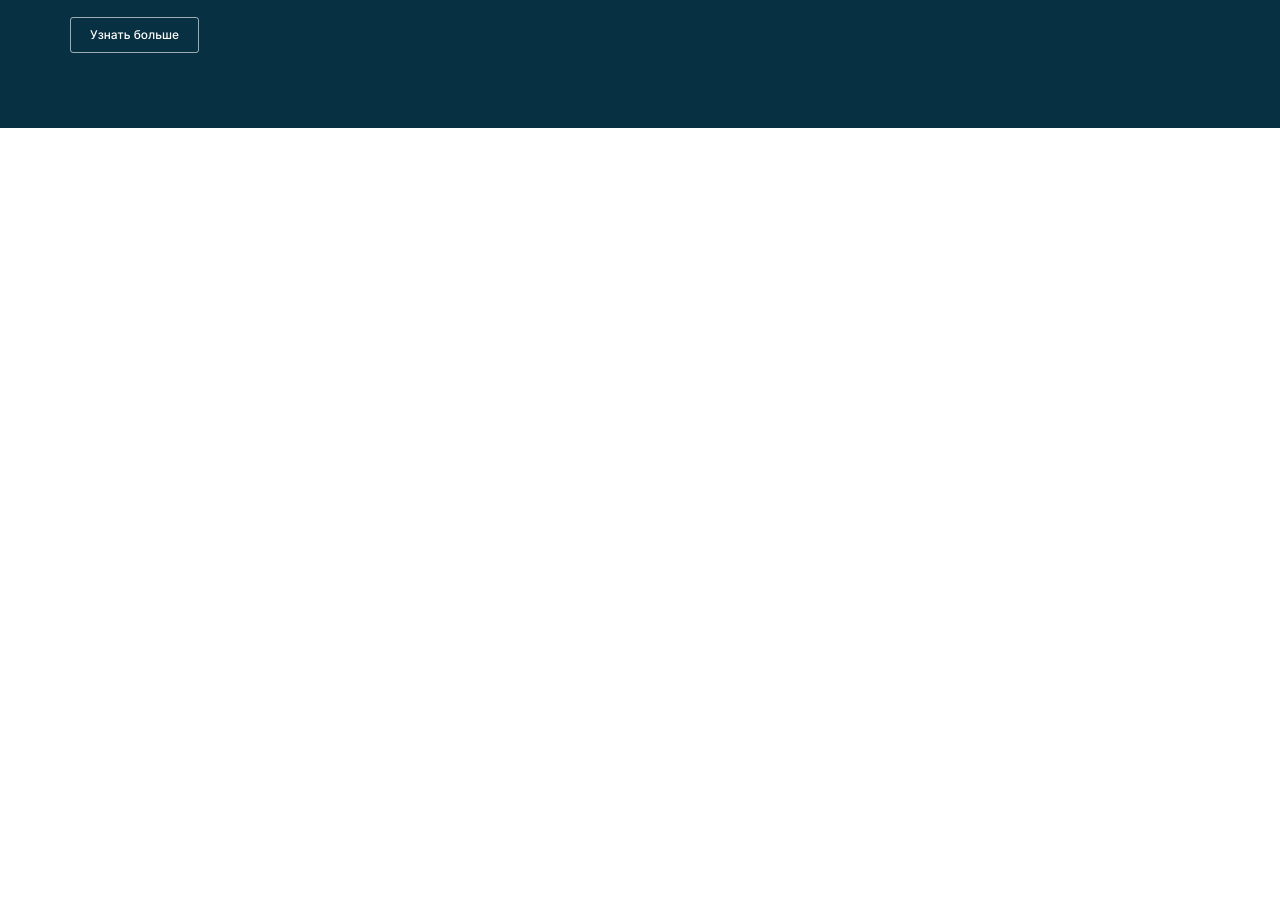
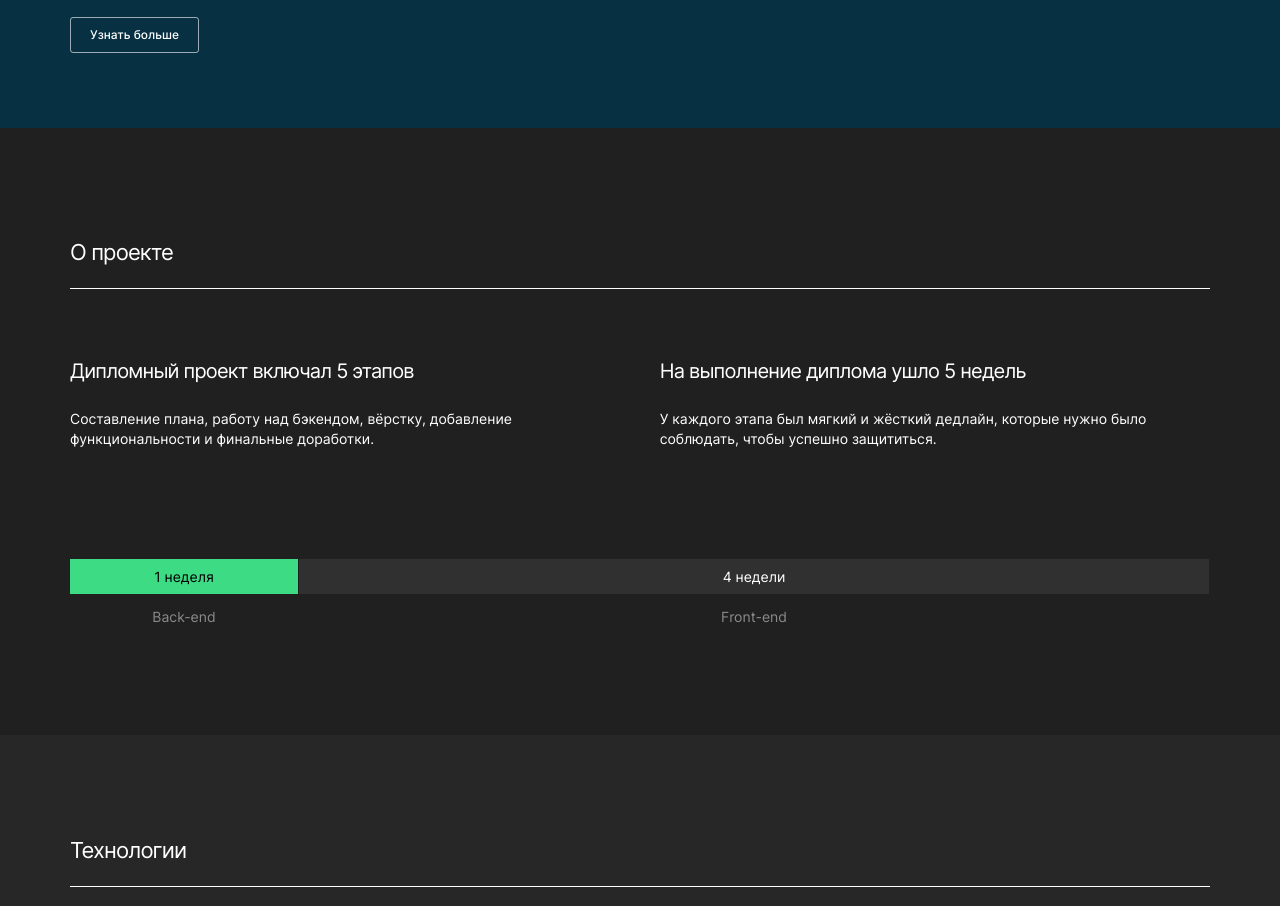
Before and after one commit to 1qqoo/movies-explorer-frontend, a React (Create React App) app: page / in a window 1280 px wide. Shown: the part 520-1426 px from the top of the page. Before the commit the page ends 800 px from the top, so only its background shows below. Built offline with nearby package versions, Linux system fonts and the light colour scheme.

Commit message:
добавил секции Promo/About

```diff
--- a/src/components/AboutProject/AboutProject.css
+++ b/src/components/AboutProject/AboutProject.css
@@ -0,0 +1,75 @@
+.aboutProject {
+  width: 100%;
+}
+
+.aboutProject__container {
+  max-width: 1280px;
+  min-width: 320px;
+  padding: 93px 70px 0;
+  margin: 0 auto;
+  box-sizing: border-box;
+}
+
+.aboutProject-info {
+  display: flex;
+  gap: 52px;
+}
+
+.aboutProject-list {
+  margin: 96px 0 110px;
+  display: grid;
+  list-style-type: none;
+  padding: 0;
+  grid-template-columns: 20% 80%;
+  grid-template-rows: 63px;
+  justify-items: center;
+  align-items: center;
+  background-color: rgba(32, 32, 32, 1);
+  color: rgba(139, 139, 139, 1);
+}
+
+.aboutProject-list__text {
+  font-size: 14px;
+  font-style: normal;
+  font-weight: 400;
+  line-height: normal;
+}
+
+.aboutProject-list__text_colore_green {
+  color: rgba(0, 0, 0, 1);
+  padding: 9px 84px;
+  background-color: rgba(61, 220, 132, 1);
+}
+
+.aboutProject-list__text_colore_grey {
+  color: rgba(255, 255, 255, 1);
+  padding: 9px 424px;
+  background-color: rgba(48, 48, 48, 1);
+}
+
+.two-columns__main-text {
+  margin: 0;
+  padding: 52px 0 26px;
+  font-size: 20px;
+  font-style: normal;
+  font-weight: 400;
+  line-height: normal;
+  letter-spacing: -0.8px;
+}
+
+.two-columns__main-paragraph {
+  margin: 0;
+  font-size: 14px;
+  font-style: normal;
+  font-weight: 400;
+  line-height: 20px;
+}
+
+.section-title {
+  font-weight: 400;
+  font-size: 22px;
+  line-height: normal;
+  letter-spacing: -0.88px;
+  padding: 0 0 23px;
+  border-block-end: solid 1px;
+}
--- a/src/components/AboutProject/AboutProject.jsx
+++ b/src/components/AboutProject/AboutProject.jsx
@@ -0,0 +1,43 @@
+import './AboutProject.css';
+
+function AboutProject() {
+  return (
+    <section className="aboutProject">
+      <div className="aboutProject__container">
+        <h2 className="section-title">О проекте</h2>
+        <div className="aboutProject-info">
+          <article className="two-columns">
+            <h3 className="two-columns__main-text">
+              Дипломный проект включал 5 этапов
+            </h3>
+            <p className="two-columns__main-paragraph">
+              Составление плана, работу над бэкендом, вёрстку, добавление
+              функциональности и финальные доработки.
+            </p>
+          </article>
+          <article className="two-columns">
+            <h3 className="two-columns__main-text">
+              На выполнение диплома ушло 5 недель
+            </h3>
+            <p className="two-columns__main-paragraph">
+              У каждого этапа был мягкий и жёсткий дедлайн, которые нужно было
+              соблюдать, чтобы успешно защититься.
+            </p>
+          </article>
+        </div>
+        <ul className="aboutProject-list">
+          <li className="aboutProject-list__text aboutProject-list__text_colore_green">
+            1 неделя
+          </li>
+          <li className="aboutProject-list__text aboutProject-list__text_colore_grey">
+            4 недели
+          </li>
+          <li className="aboutProject-list__text">Back-end</li>
+          <li className="aboutProject-list__text">Front-end</li>
+        </ul>
+      </div>
+    </section>
+  );
+}
+
+export default AboutProject;
--- a/src/components/App/App.css
+++ b/src/components/App/App.css
@@ -1,19 +1,20 @@
-@import url('../../vendor/normalize.css');
-@import url('../../vendor/fonts/fonts.css');
-
-.body {
-  color: white;
+.app {
+  background-color: #202020;
+  min-height: 100vh;
   min-width: 320px;
-  margin: 0 auto;
-  font-family: 'Inter', 'SuisseIntl', 'Arial', sans-serif;
-  text-rendering: optimizeLegibility;
+  width: 100%;
+  display: flex;
+  align-items: center;
+  flex-direction: column;
+  position: relative;
+  font-family: 'Inter', SuisseIntl, sans-serif;
+  color: #fff;
+  overflow: hidden;
+  -webkit-tap-highlight-color: rgba(0, 0, 0, 0);
   -moz-osx-font-smoothing: grayscale;
   -webkit-font-smoothing: antialiased;
   -webkit-text-size-adjust: 100%;
   -ms-text-size-adjust: 100%;
   -moz-text-size-adjust: 100%;
+  text-rendering: optimizeLegibility;
 }
-
-.hero {
-  background-color: rgba(7, 48, 66, 1);
-}
--- a/src/components/App/App.jsx
+++ b/src/components/App/App.jsx
@@ -4,11 +4,9 @@ import './App.css';
 
 function App() {
   return (
-    <div className="body">
-      <section className="hero">
-        <Header></Header>
-        <Main></Main>
-      </section>
+    <div className="app">
+      <Header></Header>
+      <Main></Main>
     </div>
   );
 }
--- a/src/components/Header/Header.css
+++ b/src/components/Header/Header.css
@@ -1,12 +1,25 @@
 .header {
-  max-width: 1140px;
-  min-width: 320px;
+  display: flex;
   width: 100%;
-  margin: 0 auto;
-  padding: 18px 70px 0;
+  justify-content: space-around;
+}
+
+.header_theme_dark {
+  background-color: #202020;
+}
+
+.header_theme_mazarine {
+  background-color: #073042;
+}
+
+.header__container {
+  max-width: 1280px;
   display: flex;
+  width: 100%;
   justify-content: space-between;
-  align-items: center;
+  padding: 18px 70px;
+  position: relative;
+  box-sizing: border-box;
 }
 
 .header__link {
--- a/src/components/Header/Header.jsx
+++ b/src/components/Header/Header.jsx
@@ -1,11 +1,18 @@
 import './Header.css';
 import Logo from '../../image/logo.svg';
 import NavTab from '../NavTab/NavTab';
-import { Link } from 'react-router-dom';
+import { Link, useLocation } from 'react-router-dom';
 
 function Header() {
+  const location = useLocation();
+
   return (
-    <header className="header">
+    <header
+      className={`header header_theme_${
+        location.pathname === '/' ? 'mazarine' : 'dark'
+      }`}
+    >
+      <div className="header__container">
         <Link
           to="/"
           className="header__link"
@@ -16,6 +23,7 @@ function Header() {
           />
         </Link>
         <NavTab />
+      </div>
     </header>
   );
 }
--- a/src/components/Main/Main.css
+++ b/src/components/Main/Main.css
@@ -1,8 +1,6 @@
 .main {
   display: flex;
-  max-width: 1140px;
+  flex-direction: column;
+  align-items: center;
   width: 100%;
-  min-width: 320px;
-  margin: 0 auto;
-  padding: 0 70px;
 }
--- a/src/components/Main/Main.jsx
+++ b/src/components/Main/Main.jsx
@@ -1,10 +1,14 @@
 import './Main.css';
 import Promo from '../Promo/Promo';
+import AboutProject from '../AboutProject/AboutProject';
+import Techs from '../Techs/Techs';
 
 function Main() {
   return (
     <main className="main">
       <Promo />
+      <AboutProject />
+      <Techs />
     </main>
   );
 }
--- a/src/components/Promo/Promo.css
+++ b/src/components/Promo/Promo.css
@@ -1,12 +1,15 @@
 .promo {
-  margin: 93px 0 75px;
   background-color: #073042;
   display: flex;
   flex-direction: column;
+  align-items: center;
   width: 100%;
 }
 
 .promo__container {
+  max-width: 1280px;
+  width: 100%;
+  padding: 75px 70px;
   display: flex;
   justify-content: space-between;
   box-sizing: border-box;
--- a/src/components/Techs/Techs.css
+++ b/src/components/Techs/Techs.css
@@ -0,0 +1,12 @@
+.techs {
+  width: 100%;
+  background-color: rgba(39, 39, 39, 1);
+}
+
+.techs__container {
+  max-width: 1280px;
+  min-width: 320px;
+  margin: 102px auto 0;
+  padding: 0 70px;
+  box-sizing: border-box;
+}
--- a/src/components/Techs/Techs.jsx
+++ b/src/components/Techs/Techs.jsx
@@ -0,0 +1,13 @@
+import './Techs.css';
+
+function Techs() {
+  return (
+    <section className="techs">
+      <div className="techs__container">
+        <h2 className="section-title">Технологии</h2>
+      </div>
+    </section>
+  );
+}
+
+export default Techs;
--- a/src/index.js
+++ b/src/index.js
@@ -1,3 +1,6 @@
+import './vendor/fonts/fonts.css';
+import './vendor/normalize.css';
+
 import React from 'react';
 import ReactDOM from 'react-dom/client';
 import App from './components/App/App.jsx';
```
Lines whose indentation alone changed are shown as unchanged.
